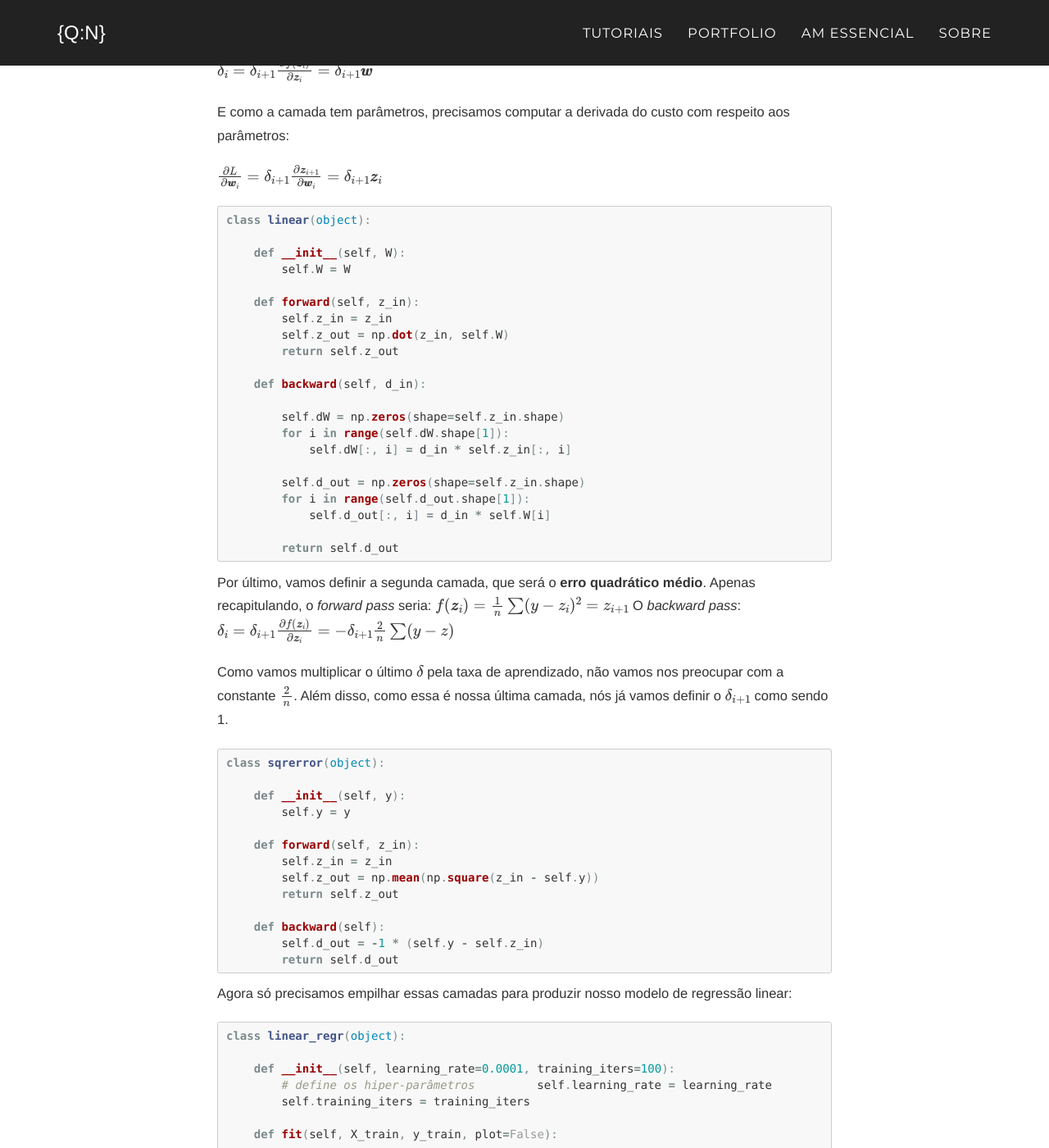
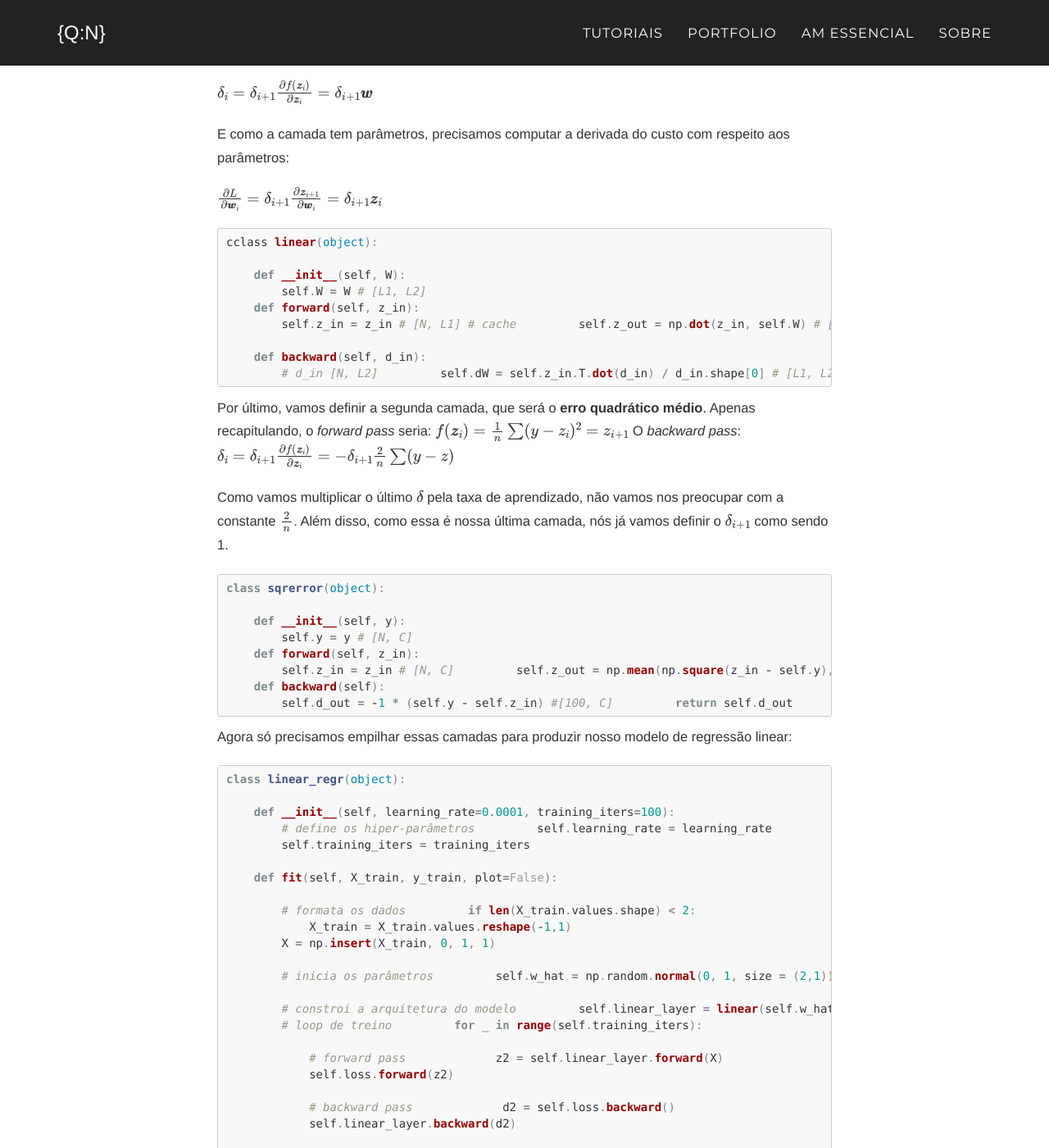
Before and after one commit to matheusfacure/matheusfacure.github.io, a Jekyll site: the page built from _posts/2017-03-10-backprop.md, in a window 1280 px wide and 1400 px high, scrolled down 7490 px. Shown: the whole window at 82% size. Built offline with Jekyll 4.4.1, drawn with Linux system fonts in a browser that asks for light colours; some web fonts are replaced; formulas are drawn with MathJax 3; comment, search, counter and statistics services are not loaded; some of the changed text lies outside the part shown.

Commit message:
fix backprob

````diff
--- a/_posts/2017-03-10-backprop.md
+++ b/_posts/2017-03-10-backprop.md
@@ -114,27 +115,22 @@
 $$ \delta_i = \delta_{i+1} \frac{\partial f(\pmb{z}_i)}{\partial \pmb{z}_i} = \delta_{i+1} \pmb{w} $$
 <p>E como a camada tem parâmetros, precisamos computar a derivada do custo com respeito aos parâmetros:</p>
 $$ \frac{\partial L}{\partial \pmb{w}_i} = \delta_{i+1} \frac{\partial \pmb{z}_{i+1}}{\partial \pmb{w}_i} = \delta_{i+1} \pmb{z}_i $$
+
 {% highlight python %}
-class linear(object):
+cclass linear(object):
 
     def __init__(self, W):
-        self.W = W
+        self.W = W # [L1, L2]
 
     def forward(self, z_in):
-        self.z_in = z_in
-        self.z_out = np.dot(z_in, self.W)
+        self.z_in = z_in # [N, L1] # cache
+        self.z_out = np.dot(z_in, self.W) # [N, L2]
         return self.z_out
 
     def backward(self, d_in):
-
-        self.dW = np.zeros(shape=self.z_in.shape)
-        for i in range(self.dW.shape[1]):
-            self.dW[:, i] = d_in * self.z_in[:, i]
-
-        self.d_out = np.zeros(shape=self.z_in.shape)
-        for i in range(self.d_out.shape[1]):
-            self.d_out[:, i] = d_in * self.W[i]
-
+        # d_in [N, L2]
+        self.dW = self.z_in.T.dot(d_in) / d_in.shape[0] # [L1, L2]
+        self.d_out = d_in.dot(self.W.T) # [N, L1]
         return self.d_out
 {% endhighlight %}
 
@@ -147,20 +143,19 @@
 class sqrerror(object):
 
     def __init__(self, y):
-        self.y = y
+        self.y = y # [N, C]
 
     def forward(self, z_in):
-        self.z_in = z_in
-        self.z_out = np.mean(np.square(z_in - self.y))
-        return self.z_out
+        self.z_in = z_in # [N, C]
+        self.z_out = np.mean(np.square(z_in - self.y), axis=0, keepdims=True) #[1, C]
+        return self.z_out # [N, C]
 
     def backward(self):
-        self.d_out = -1 * (self.y - self.z_in)
+        self.d_out = -1 * (self.y - self.z_in) #[100, C]
         return self.d_out
 {% endhighlight %}
 <p>Agora só precisamos empilhar essas camadas para produzir nosso modelo de regressão linear:</p>
 {% highlight python %}
-
 class linear_regr(object):
 
     def __init__(self, learning_rate=0.0001, training_iters=100):
@@ -171,12 +166,12 @@
     def fit(self, X_train, y_train, plot=False):
 
         # formata os dados
-        if len(X_train.values.shape) &amp;amp;lt; 2:
+        if len(X_train.values.shape) < 2:
             X_train = X_train.values.reshape(-1,1)
         X = np.insert(X_train, 0, 1, 1)
 
         # inicia os parâmetros
-        self.w_hat = np.random.normal(0,1, size = X[0].shape)
+        self.w_hat = np.random.normal(0, 1, size = (2,1))
 
         # constroi a arquitetura do modelo
         self.linear_layer = linear(self.w_hat) # camada linear
@@ -194,23 +189,29 @@
             self.linear_layer.backward(d2)
 
             # acha o gradiente
-            gradient = self.linear_layer.dW.mean(axis=0)
+            gradient = self.linear_layer.dW
             gradient *= self.learning_rate # multiplica o gradiente pela taxa de aprendizado
-
             # atualiza os parâmetros
             self.w_hat -= gradient
 
+
     def predict(self, X_test):
         # formata os dados
-        if len(X_test.values.shape) &amp;amp;lt; 2:
+        if len(X_test.values.shape) < 2:
             X = X_test.values.reshape(-1,1)
         X = np.insert(X, 0, 1, 1)
 
         return np.dot(X, self.w_hat)
 
+
 regr = linear_regr(learning_rate=0.05, training_iters=100)
-regr.fit(dados['x'], dados['y'])
+regr.fit(dados['x'], dados['y'].reshape(-1,1))
+regr.w_hat
 {% endhighlight %}
+```
+array([[5.15990836],
+       [2.95540097]])
+```
 
 Se você quer conferir como essa implementação funciona, pode baixar o projeto do <a href="https://github.com/matheusfacure/Tutoriais-de-AM/tree/master/Redes%20Neurais%20Artificiais">meu GitHub.</a>
 <h2 id="proxpassos">Próximos Passos</h2>
````
Also changed, not shown: other parts of _posts/2017-03-10-backprop.md (+1 -0 lines).
